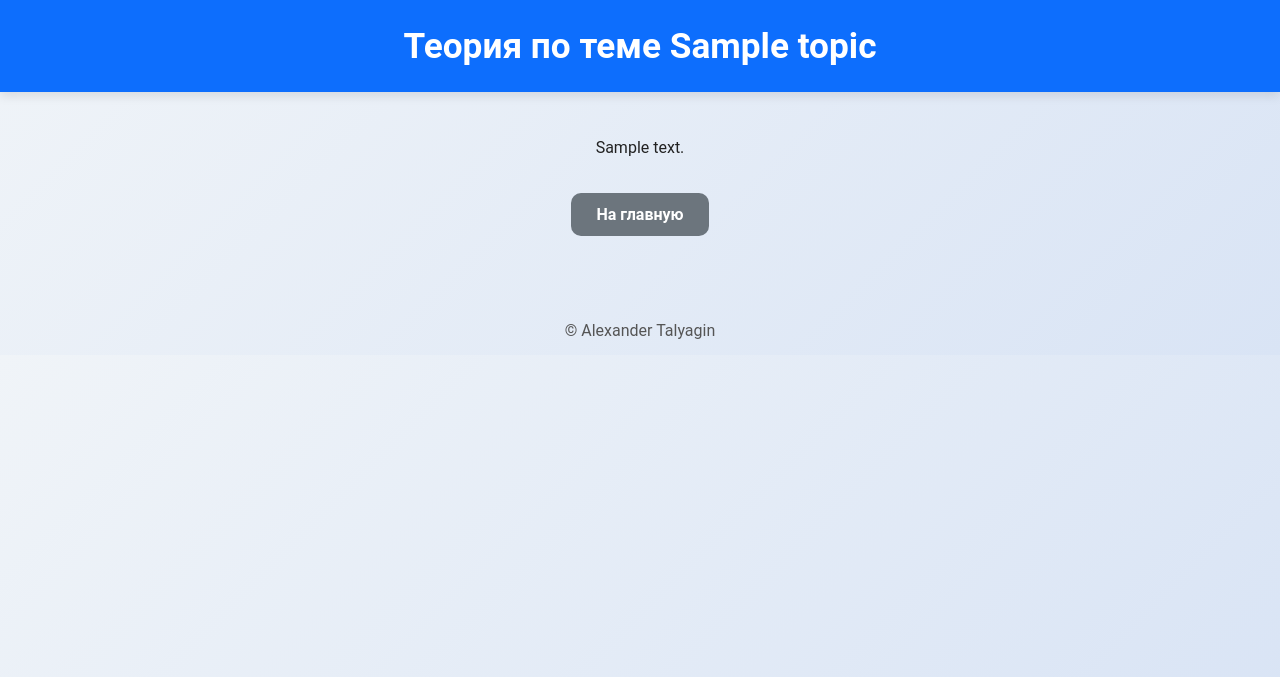
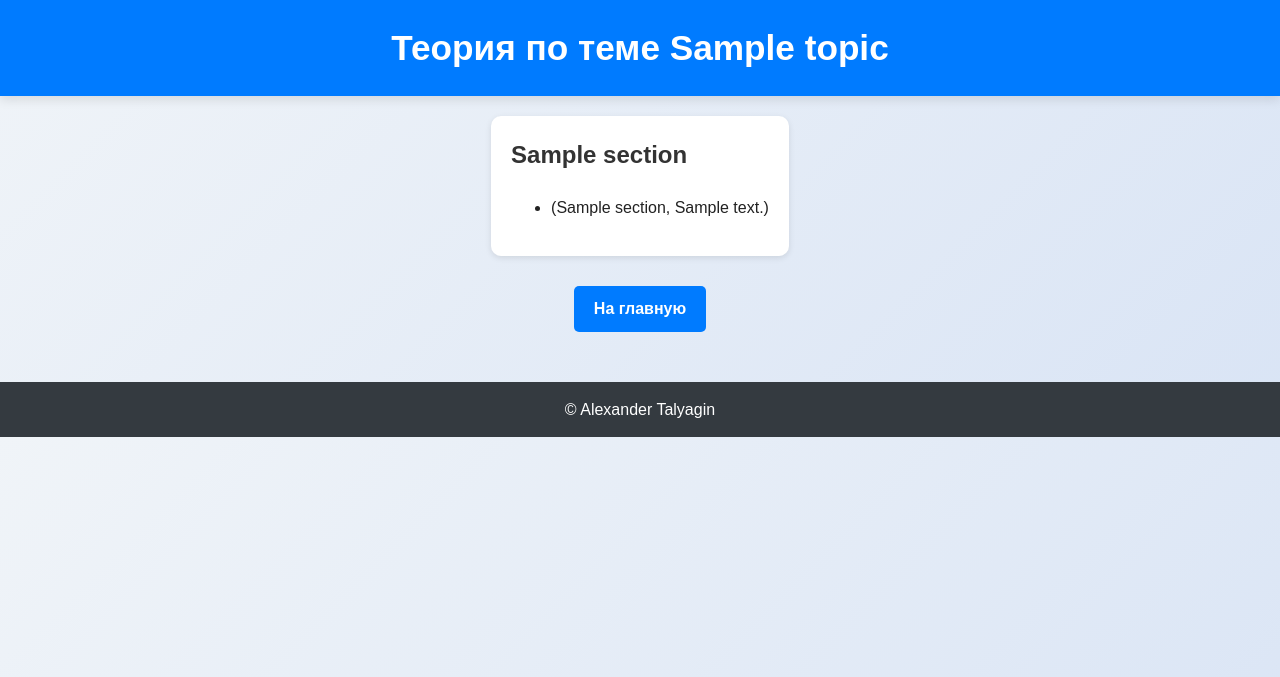
Before and after one commit to k1ng73/project, a Flask app: template templates/theory.html in a window 1280 px wide. Shown: the top 677 px of the page. Run offline with Flask 3, Linux system fonts and the light colour scheme; the template is opened without the code that fills it: most values are stand-ins (such as "Sample title", 1, 10 or a date in 2020).

Commit message:
Add files via upload

```diff
--- a/templates/theory.html
+++ b/templates/theory.html
@@ -4,6 +4,66 @@
     <meta charset="UTF-8">
     <title>Теория: {{ topic }}</title>
     <link rel="stylesheet" href="/static/style.css">
+    <style>
+        body {
+            font-family: Arial, sans-serif;
+            line-height: 1.6;
+            margin: 0;
+            padding: 0;
+            background-color: #f8f9fa;
+        }
+        header {
+            background-color: #007bff;
+            color: white;
+            padding: 20px 0;
+            text-align: center;
+        }
+        main {
+            max-width: 900px;
+            margin: 20px auto;
+            padding: 0 20px;
+        }
+        .theory-section {
+            background: white;
+            border-radius: 10px;
+            padding: 20px;
+            margin-bottom: 20px;
+            box-shadow: 0 2px 6px rgba(0,0,0,0.1);
+        }
+        .theory-section h2 {
+            margin-top: 0;
+            color: #333;
+        }
+        .formula {
+            background: #f1f3f5;
+            border-left: 4px solid #007bff;
+            padding: 10px;
+            margin: 10px 0;
+            font-family: monospace;
+        }
+        .example {
+            background: #fff3cd;
+            border-left: 4px solid #ffc107;
+            padding: 10px;
+            margin: 10px 0;
+        }
+        a.btn {
+            display: inline-block;
+            text-decoration: none;
+            background: #007bff;
+            color: white;
+            padding: 10px 20px;
+            border-radius: 5px;
+            margin-top: 10px;
+        }
+        footer {
+            text-align: center;
+            padding: 15px 0;
+            background: #343a40;
+            color: white;
+            margin-top: 40px;
+        }
+    </style>
 </head>
 <body>
     <header>
@@ -11,10 +71,23 @@
     </header>
 
     <main>
-        <div class="theory-card">
-            <p>{{ text }}</p>
+        {% for section, items in content.items() %}
+        <div class="theory-section">
+            <h2>{{ section }}</h2>
+            <ul>
+                {% for item in items %}
+                    {% if 'Пример' in item %}
+                        <div class="example">{{ item }}</div>
+                    {% elif '=' in item or 'Δ' in item %}
+                        <div class="formula">{{ item }}</div>
+                    {% else %}
+                        <li>{{ item }}</li>
+                    {% endif %}
+                {% endfor %}
+            </ul>
         </div>
-        <a href="/" class="btn back-btn">На главную</a>
+        {% endfor %}
+        <a href="/" class="btn">На главную</a>
     </main>
 
     <footer>© Alexander Talyagin</footer>
```
